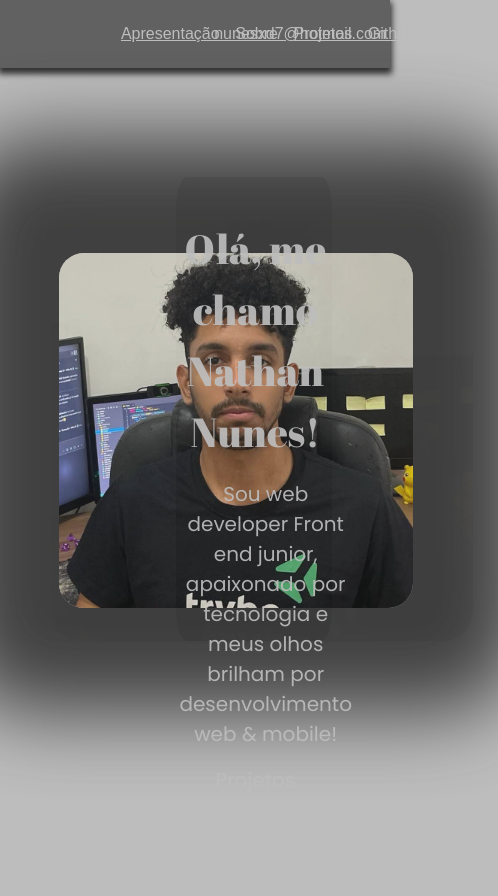
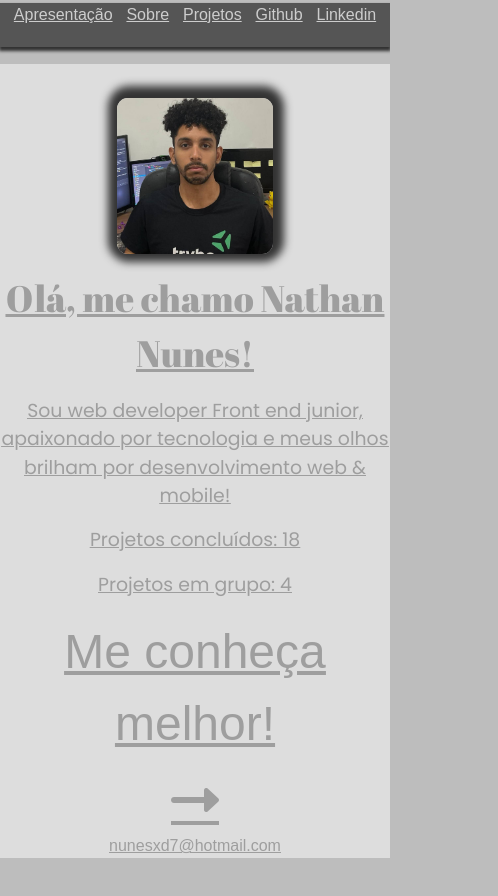
Before and after one commit to NunesNathan/portifolio-web-react, a React (Create React App) app: page / in a window 390 px wide. Shown: the top 896 px of the page, 498 px wide, since content can reach past the window. After the commit the page ends 858 px from the top, so only its background shows below. Built offline with nearby package versions, Linux system fonts and the light colour scheme; a web font is replaced by a local one.

Commit message:
:sparkles: (home) - Mobile style & random arrow

```diff
--- a/public/index.html
+++ b/public/index.html
@@ -23,9 +23,14 @@
       rel="stylesheet">
     <link href="https://fonts.googleapis.com/css2?family=Poppins&display=swap"
       rel="stylesheet">
-  </head>
-  <body>
-    <noscript>You need to enable JavaScript to run this app.</noscript>
-    <div id="root"></div>
+    <link rel="stylesheet"
+      href="https://cdnjs.cloudflare.com/ajax/libs/font-awesome/6.0.0-beta3/css/all.min.css"
+      integrity="sha512-Fo3rlrZj/k7ujTnHg4CGR2D7kSs0v4LLanw2qksYuRlEzO+tcaEPQogQ0KaoGN26/zrn20ImR1DfuLWnOo7aBA=="
+      crossorigin="anonymous"
+      referrerpolicy="no-referrer" />
+    </head>
+    <body>
+      <noscript>You need to enable JavaScript to run this app.</noscript>
+      <div id="root"></div>
   </body>
 </html>
--- a/src/app.css
+++ b/src/app.css
@@ -13,7 +13,7 @@
   --neithans-grey-5: #777777;
   --neithans-grey-6: #616161;
   --neithans-grey-7: #555555;
-  --neithans-grey-8: #080707;
+  --neithans-grey-8: #424242;
   --neithans-grey-9: #333333;
   --neithans-grey-10: #1f1f1f;
   --neithans-n-danger-rgb: 202, 72, 74;
--- a/src/components/HomeContent.js
+++ b/src/components/HomeContent.js
@@ -1,8 +1,10 @@
-import React from 'react';
+import React, { useState } from 'react';
 import photo from '../assets/nathannunesphoto.jpg';
-import landpage from '../pages/Home/home-data';
+import landpage, { randomRightArrow } from '../pages/Home/home-data';
 
 export default function HomeContent() {
+  const [id, setId] = useState('');
+  console.log(randomRightArrow())
   return (
     <div className="home-content">
       <img src={photo} alt="backImagem de Nathan Nunes" className="land-photo-back" />
@@ -14,10 +16,32 @@ export default function HomeContent() {
             return <p key={`land${i}`} className={`land-${landpage[i]}`}>{eachDataArray} </p>
           }
           if (i === 2) {
-            return <p key={`land${i}`} className={`land-${landpage[i]}`}>{`Projetos individuais: ${eachDataArray}`} </p>
+            return <p key={`land${i}`} className={`land-${landpage[i]}`}>{`Projetos concluídos: ${eachDataArray}`} </p>
           }
           return <p key={`land${i}`} className={`land-${landpage[i]}`}>{`Projetos em grupo: ${eachDataArray}`} </p>
         })}
       </div>
+      <div className='home-buttons'>
+        <button type='button' className='projects-link'>
+        <p>Me conheça melhor!</p>
+          <i
+            onMouseEnter={({ target }) => {
+              setId(setInterval(() => {
+                const newArrow = randomRightArrow();
+                if (`${target.classList[0]} ${target.classList[1]}` !== newArrow) {
+                  target.classList = newArrow;
+                } else {
+                  target.classList = randomRightArrow();
+                }
+              }, 100));
+            }}
+            onMouseLeave={({ target }) => {
+              clearInterval(id);
+              target.classList = 'fas fa-caret-right';
+            }}
+            className="fas fa-long-arrow-alt-right" />
+          </button>
+      </div>
+      <a className="mail-to" href="mailto:nunesxd7@hotmail.com">nunesxd7@hotmail.com</a>
     </div>);
 }
--- a/src/components/HomeHeader.js
+++ b/src/components/HomeHeader.js
@@ -8,6 +8,5 @@ export default function HomeHeader() {
       <nav>
         {Links.map((eachLink) => <LinkTo key={eachLink.text} {...eachLink} />)}
       </nav>
-      <a className="mail-to" href="mailto:nunesxd7@hotmail.com">nunesxd7@hotmail.com</a>
     </header>);
 }
--- a/src/pages/About/about-sm.css
+++ b/src/pages/About/about-sm.css
@@ -4,7 +4,6 @@
   }
 
   main.about *{
-    /* background-color: var(--neithans-grey-3); */
     color: var(--neithans-grey-4);
     text-align: center;
   }
--- a/src/pages/Home/home-content.css
+++ b/src/pages/Home/home-content.css
@@ -1,3 +1,87 @@
+@media (max-width: 767.98px) {
+  body {
+    max-height: 100vh;
+    max-width: 100vw;
+  }
+
+  .home {
+    background-color: #ddd;
+    min-height: 92.3vh;
+    padding-top: 2vh;
+  }
+
+  .home * {
+    color: var(--neithans-grey-4);
+    text-decoration: underline;
+  }
+
+  .home-buttons {
+    text-align: center;
+  }
+
+  .projects-link {
+    background-color: #ddd;
+    border-color: #ddd;
+    border: 1px ridge #ddd;
+  }
+
+  button > p, .far, .fas {
+    font-size: 3rem;
+  }
+
+
+  main.home .land-photo {
+    box-shadow: 1px -2px 8px 10px var(--neithans-grey-9);
+    margin: 2vh auto 0;
+    display: block;
+    width: 40%;
+    border-radius: 7%;
+  }
+
+  .land-photo-back {
+    display: none;
+  }
+
+  .back-presentation {
+    display: none;
+  }
+
+  .landpage-presentation {
+    display: flex;
+    flex-direction: row;
+    flex-wrap: wrap;
+    justify-content: space-evenly;
+  }
+
+  .land-undefined:nth-child(1) {
+    margin-top: 2vh;
+    font-family: 'Abril fatface';
+    font-size: 2.3rem;
+    text-align: center;
+  }
+
+  .land-undefined:nth-child(n+2) {
+    font-size: 1.18rem;
+    text-align: center;
+    font-family: 'Poppins';
+  }
+
+  .mail-to {
+    text-align: center;
+    display: block;
+    margin-top: 1vh;
+  }
+
+  .mail-to:hover {
+    font-size: inherit;
+    color: var(--neithans-grey-10);
+  }
+}
+
+@media (min-width: 768px) and (max-width: 1099.98px) {
+}
+
+@media (min-width: 1100px) {
   .home {
     height: 100vh;
     width: 100vw;
@@ -35,6 +119,11 @@
   }
 
   .landpage-presentation {
+    display: flex;
+    flex-direction: row;
+    flex-wrap: wrap;
+    justify-content: space-evenly;
+    z-index: 100;
     position: absolute;
     bottom: 24%;
     right: 15%;
@@ -42,11 +131,6 @@
     opacity: 92%;
     border-radius: 7%;
     width: 39%;
-  z-index: 100;
-  display: flex;
-  flex-direction: row;
-  flex-wrap: wrap;
-  justify-content: space-evenly;
   }
 
   .back-presentation {
@@ -79,3 +163,10 @@
     font-family: 'Poppins';
     font-size: 1.25rem;
   }
+
+  .mail-to {
+    position: absolute;
+    right: 1vw;
+    top: 2.5vh;
+  }
+}
--- a/src/pages/Home/home-data.js
+++ b/src/pages/Home/home-data.js
@@ -1,8 +1,12 @@
 const landpage = {
   presentation: 'Olá, me chamo Nathan Nunes!',
   text: 'Sou web developer Front end junior, apaixonado por tecnologia e meus olhos brilham por desenvolvimento web & mobile!',
-  finishedProjects: 17,
+  finishedProjects: 18,
   groupProjects: 4,
 }
 
+const rightArrow = ['fas fa-arrow-right', 'fas fa-caret-right', 'far fa-caret-square-right', 'fas fa-caret-square-right', 'fas fa-play', 'fas fa-angle-double-right', 'fas fa-angle-right', 'fas fa-chevron-circle-right', 'fas fa-chevron-right', 'fas fa-long-arrow-alt-right', 'far fa-arrow-alt-circle-right', 'fas fa-arrow-alt-circle-right', 'fas fa-arrow-circle-right' ]
+
+export const randomRightArrow = () => rightArrow[Math.floor(Math.random() * 13)];
+
 export default landpage;
--- a/src/pages/Home/home-header.css
+++ b/src/pages/Home/home-header.css
@@ -1,3 +1,28 @@
+@media (max-width: 767.98px) {
+  .absolute {
+    background-color: var(--neithans-grey-7);
+    box-shadow: 0 3px 3px 1px var(--neithans-grey-9);
+  }
+
+  .absolute nav {
+    display: flex;
+    flex-direction: row;
+    margin: 0.3vh 0 2vh 0;
+    justify-content: space-evenly;
+    list-style-type: none;
+    height: 5.3vh;
+    text-align: center;
+  }
+
+  .absolute li > a:hover {
+    font-size: inherit;
+  }
+}
+
+@media (min-width: 768px) and (max-width: 1099.98px) {
+}
+
+@media (min-width: 1100px) {
   .absolute {
     position: absolute;
     right: 0;
@@ -24,11 +49,6 @@
     flex-direction: row;
   }
 
-.mail-to {
-  position: absolute;
-  right: 1vw;
-}
-
   .absolute li > a {
     margin: 0 2vw;
   }
@@ -36,3 +56,4 @@
   .absolute li > a:hover {
     font-size: inherit;
   }
+}
--- a/src/pages/Nav/nav.css
+++ b/src/pages/Nav/nav.css
@@ -1,10 +1,10 @@
 @media (max-width: 767.98px) {
   nav.d-flex {
-    background-color: var(--neithans-grey-8) !important;
+    background-color: var(--neithans-grey-8);
     box-shadow: 0 3px 3px 1px var(--neithans-grey-9);
   }
 
-  nav.d-flex img.photo {
+  .nav-photo {
     border-radius: 100%;
     border: 4px var(--neithans-grey-9) solid;
     width: 50%;
```
Lines whose indentation alone changed are shown as unchanged.
